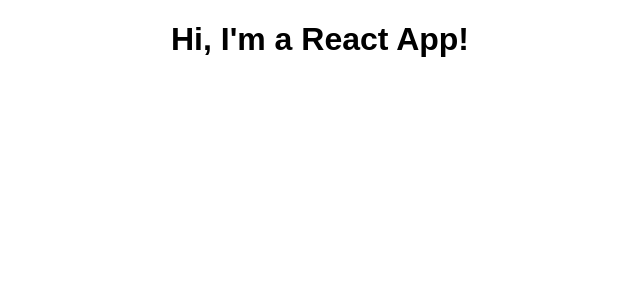
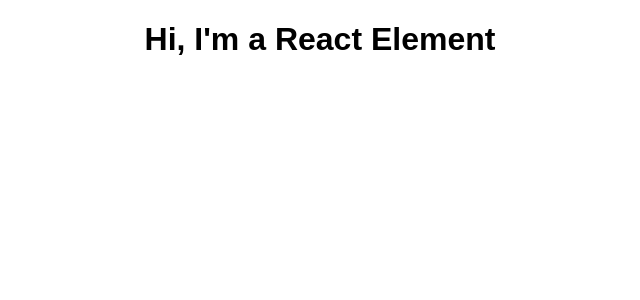
Before and after one commit to lorenshuk/udemy-react-complete-guide, a React (Create React App) app in the folder react-complete-guide/: page / in a window 1280 px wide. Shown: the top 300 px of the page, without its empty margins (320-960 px from the left). Built offline with nearby package versions, Linux system fonts and the light colour scheme.

Commit message:
Done. 2/28/20 8:18 PM

```diff
--- a/react-complete-guide/src/App.js
+++ b/react-complete-guide/src/App.js
@@ -1,11 +1,11 @@
 import React, { Component } from 'react';
-import logo from './logo.svg';
+//import logo from './logo.svg';
 import './App.css';
 
 class App extends Component {
   render() {
     return (
-/*  Replaced for Lesson 28 2/25/20 7:10 PM
+     /*  Replaced for Lesson 28 2/25/20 7:10 PM
      <div className="App">
         <header className="App-header">
           <img src={logo} className="App-logo" alt="logo" />
@@ -15,10 +15,9 @@
           To get started, edit <code>src/App.js</code> and save to reload.
         </p>
       </div>
- */
-      <div className="App">
-        <h1>Hi, I'm a React App!</h1>
-      </div>
+      */
+     // Lesson 30: Understanding JSX
+      React.createElement('div', {className: 'App'}, React.createElement('h1', null, 'Hi, I\'m a React Element'))
    );
   }
 }
```
